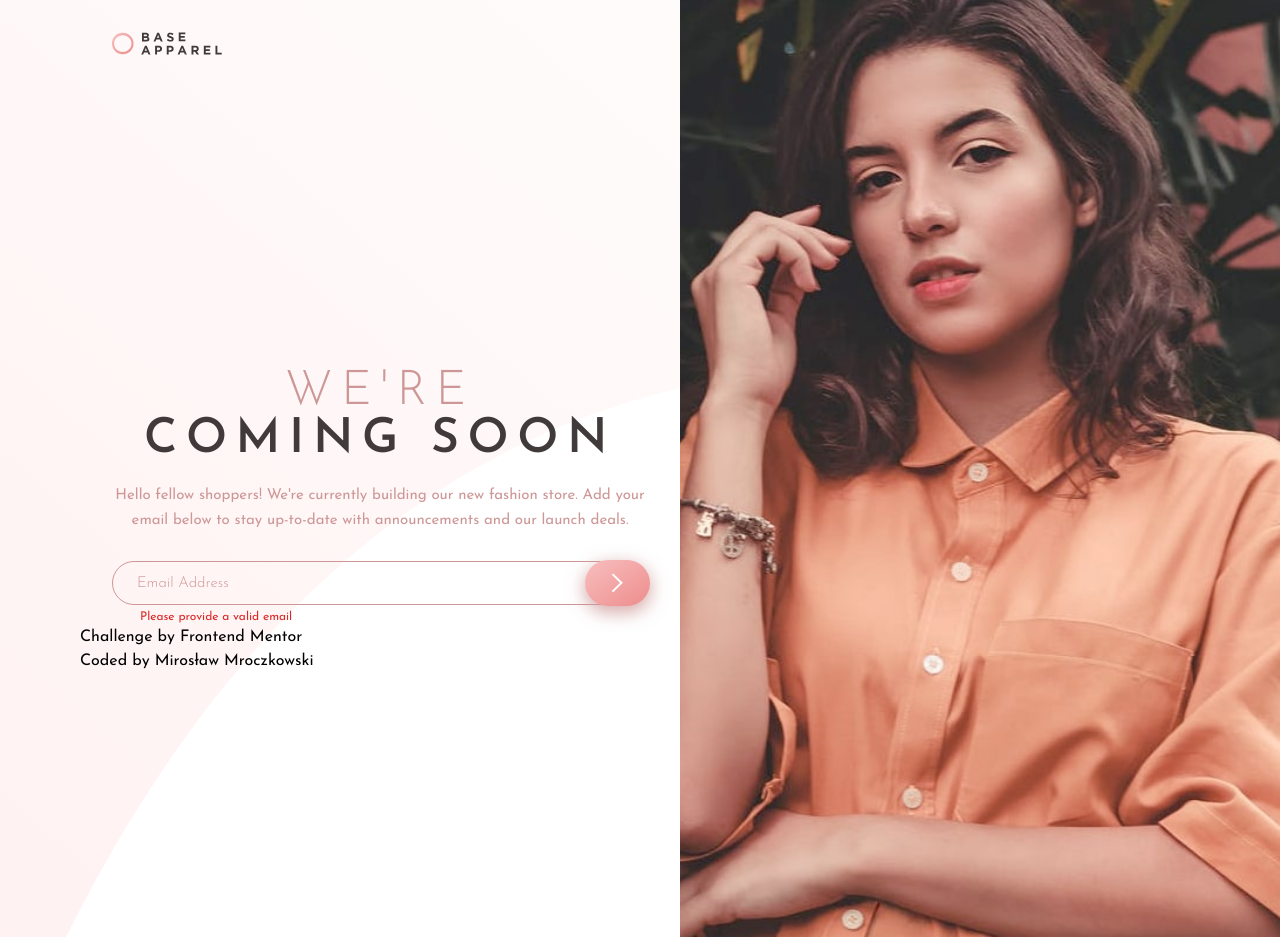
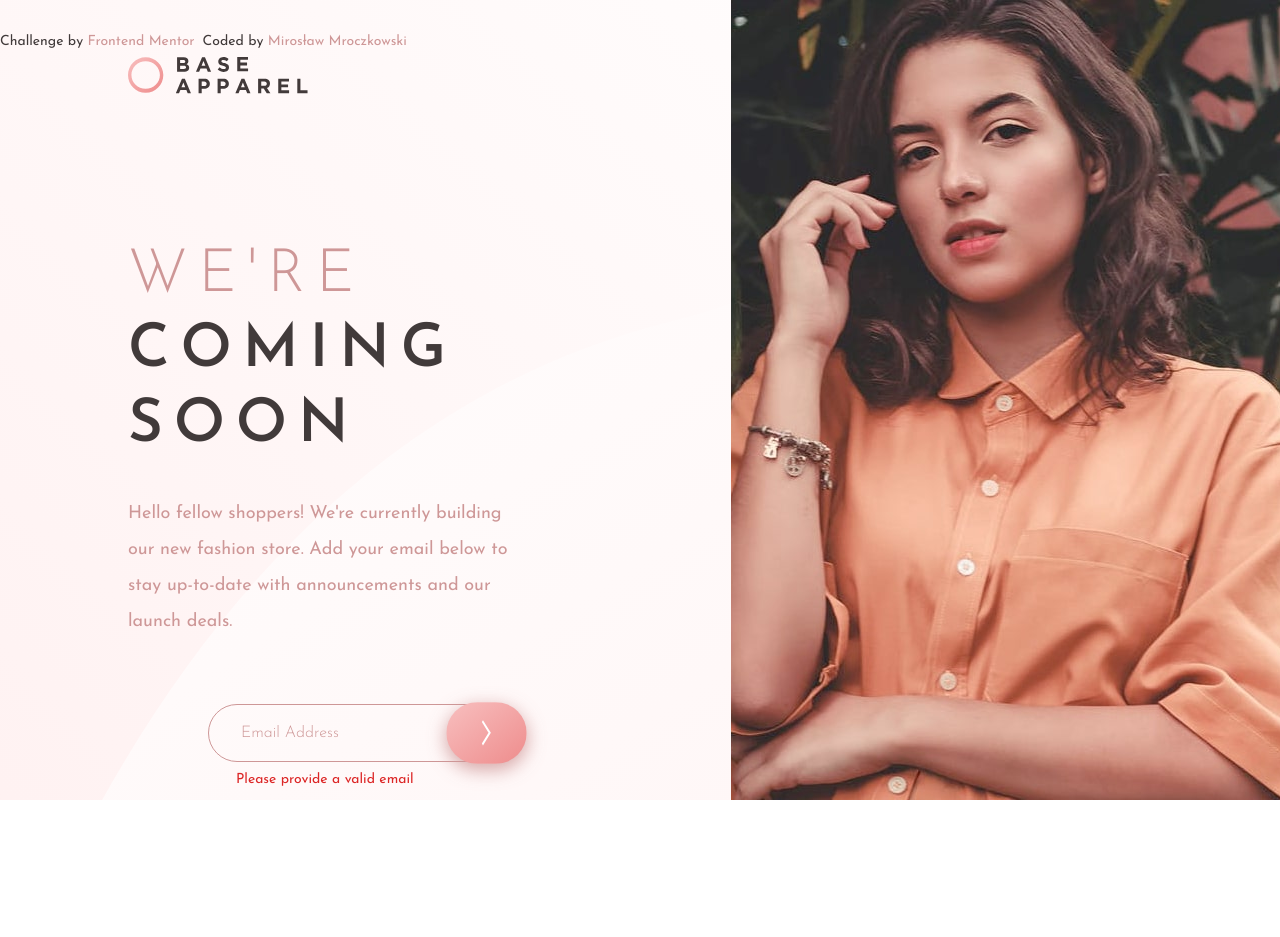
Before and after one commit to FrontEndMentor-MyChallanges/n_base-apparel-coming-soon, a website: page index.html in a window 1280 px wide. After the commit the page ends 800 px from the top, so only its background shows below. Drawn offline with Linux system fonts and the light colour scheme.

Commit message:
Fighting with responsiveness,,to do rows centering

```diff
--- a/index.html
+++ b/index.html
@@ -17,55 +17,68 @@
   <script src="./src/script.js" defer></script>
 </head>
 
-<body
-  class="body bg-custom-linear-white lg:bg-pattern-desktop lg:bg-center lg:bg-no-repeat lg:bg-cover font-josefin flex justify-center w-full h-full min-h-screen text-base">
+<body class="body bg-custom-linear-white font-josefin flex justify-center w-screen h-screen text-base">
+  <!-- lg:ml-20 wrapper max-w-[480px] lg:max-w-full w-full justify-self-center grid lg:grid-row-flow grid-cols-1 lg:auto-row-auto lg:grid-cols-2 lg:grid-rows-3 auto-rows-min-->
   <div
-    class="lg:ml-20 wrapper max-w-[480px] lg:max-w-full w-full justify-self-center grid lg:grid-row-flow grid-cols-1 lg:auto-row-auto lg:grid-cols-2 lg:grid-rows-3 auto-rows-min">
-    <div class="logo auto-rows-auto px-8 py-8">
-      <img src="./images/logo.svg" alt="company logo" class="w-[110px]">
+    class="lg:bg-pattern-desktop lg:bg-center lg:bg-no-repeat lg:bg-cover lg:bg-scroll wrappers auto-rows-min lg:auto-rows-auto lg:grid-cols-2 lg:h-full xl:grid-cols-7 grid w-full min-h-full grid-cols-1">
+    <div class="xl:h-fit logo md:px-12 md:py-10 xl:col-span-4 px-8 py-8 xl:px-[128px] xl:py-14">
+      <img src="./images/logo.svg" alt="company logo" class="w-[110px] md:w-[150px] xl:w-[180px] xl:h-fit">
     </div>
-    <header class="header lg:row-span-3 lg:w-auto auto-rows-auto">
+    <!-- header lg:row-span-3 lg:w-auto auto-rows-auto -->
+    <header
+      class="header w-full md:h-[500px] flex justify-center lg:col-start-2 lg:row-span-2 h-full lg:h-full xl:col-start-5 xl:col-end-[-1]">
 
       <!-- To make images changing depending on screen size, has to use picture tag and change classes only in img tag -->
-      <picture class="header-image ">
+      <picture class="header-image w-full h-full max-h-screen">
         <source media="(min-width: 1024px)" srcset="./images/hero-desktop.jpg">
-        <img src="./images/hero-mobile.jpg" alt=""
-          class="lg:max-w-full lg:object-cover lg:h-full object-contain w-full">
+        <!-- lg:max-w-screen-md lg:object-cover lg:h-full object-contain w-full -->
+        <img src="./images/hero-mobile.jpg" alt="" class="md:h-full md:object-top lg:object-center object-cover w-full">
       </picture>
     </header>
-    <main class="main mt-14 px-8">
-      <h1 class="text-customGrayishRed text-5xl font-bold tracking-[0.18em] text-center uppercase">
+    <main class="main mt-14 md:mt-20 md:px-12 lg:col-start-1 lg:row-start-2 xl:col-span-4 px-8 xl:px-[128px]">
+      <h1
+        class="leading-[1.2] md:leading-[1.25] text-customGrayishRed text-5xl md:text-6xl font-bold tracking-[0.18em] text-center uppercase md:px-[20%] lg:px-0 xl:text-left xl:pr-[50%] 2xl:text-8xl">
         <p class="text-customPink font-[300]">We're</p> coming soon
       </h1>
 
-      <p class="text-customPink  text-[15px] leading-relaxed text-center mt-5">Hello fellow shoppers! We're currently
+      <p
+        class="text-customPink text-[15px] leading-relaxed text-center mt-5 md:mt-8 md:px-[10vw] xl:pl-0 xl:pr-[20%] xl:text-left xl:text-lg xl:leading-loose">
+        Hello fellow
+        shoppers!
+        We're
+        currently
         building our
         new
         fashion store.
         Add your email below to stay up-to-date with announcements and our launch deals.</p>
 
-      <form class="mt-7 ">
+      <form class="mt-7 md:mt-16 md:px-20">
         <div class="border-customPink flex w-full border rounded-full">
           <input type="text" placeholder="Email Address"
-            class="bg-transparent w-full placeholder:text-customPink rounded-full placeholder:text-[15px] placeholder:font-[300] px-6 py-2 outline-none">
+            class="md:placeholder:text-base text-[15px] md:text-base md:text bg-transparent w-full placeholder:text-customPink rounded-full placeholder:text-[15px] placeholder:font-[300] px-6 py-2 md:px-8 md:py-4 outline-none">
+
           <button
-            class="mt-[0.1px] bg-red-200 bg-custom-linear-tomato px-6 py-3 rounded-full shadow-[0_5px_15px_1px_rgba(206,151,151,0.8)] scale-[110%] hover:scale-[120%] hover:bg-blend-lighten transition-all">
+            class="mt-[0.1px] bg-red-200 bg-custom-linear-tomato px-6 py-3 md:px-8 md:py-4 rounded-full shadow-[0_5px_15px_1px_rgba(206,151,151,0.8)] scale-[110%] hover:scale-[120%] hover:bg-blend-lighten transition-all">
             <img src="./images/icon-arrow.svg" alt="" class="w-full h-full">
           </button>
         </div>
-        <p class="ml-7 mt-1 text-xs text-red-600">Please provide a valid email</p>
+        <p class="ml-7 md:mt-2 md:text-sm mt-1 text-xs text-red-600">Please provide a valid email</p>
       </form>
     </main>
 
 
-    <footer class="footer">
+    <footer
+      class="xl:absolute xl:col-span-4 footer text-customGrayishRed flex justify-center gap-2 mt-8  text-[10px] md:text-sm xl:max-h-min">
       <p>
         Challenge by
         <a href="https://www.frontendmentor.io/challenges/base-apparel-coming-soon-page-5d46b47f8db8a7063f9331a0"
-          target="_blank">Frontend Mentor</a>
+          target="_blank"
+          class="text-customPink hover:underline hover:underline-offset-2 visited:text-customTomato">Frontend Mentor</a>
       </p>
       <p> Coded by
-        <a href="https://www.frontendmentor.io/profile/miroslaw-mroczkowski" target="_blank">Mirosław Mroczkowski</a>
+        <a href="https://www.frontendmentor.io/profile/miroslaw-mroczkowski" target="_blank"
+          class="text-customPink hover:underline hover:underline-offset-2 visited:text-customTomato">Mirosław
+          Mroczkowski</a>
       </p>
     </footer>
   </div>
```
Also changed, not shown: dist/style.css.
